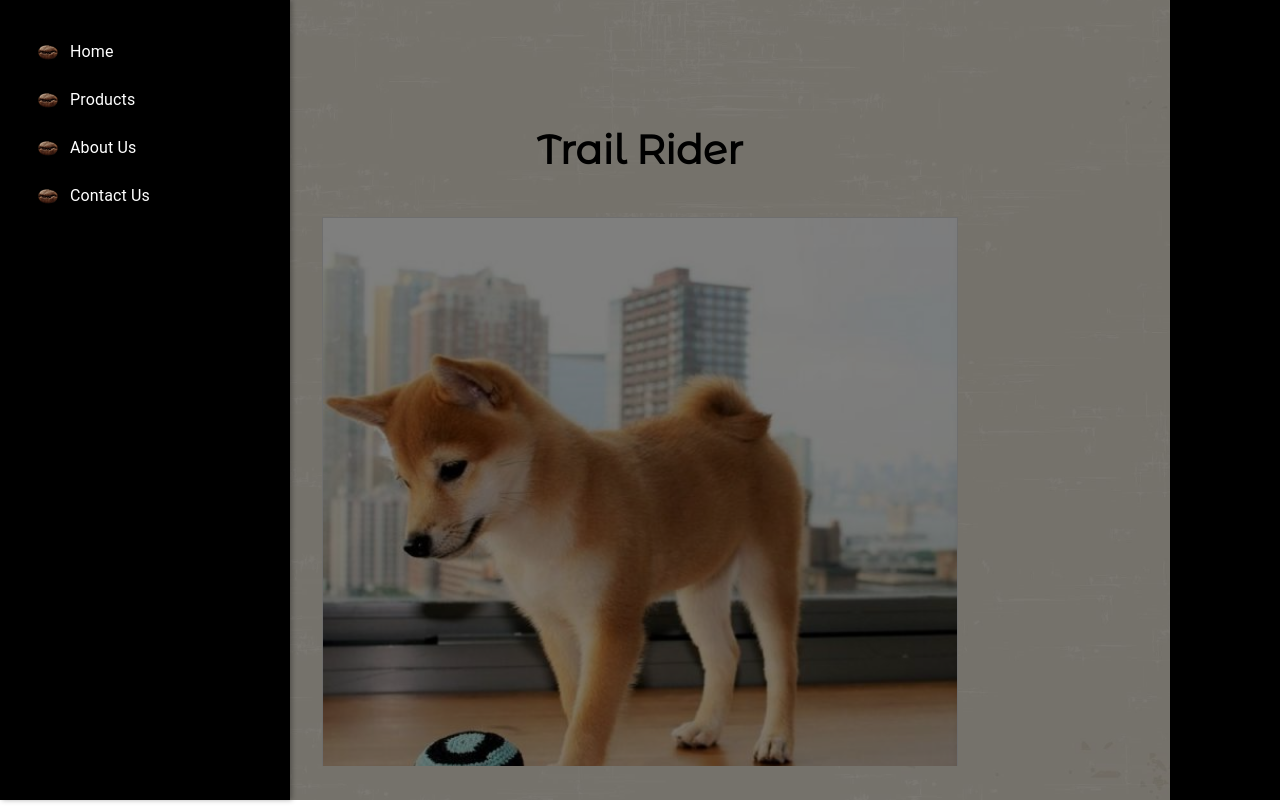
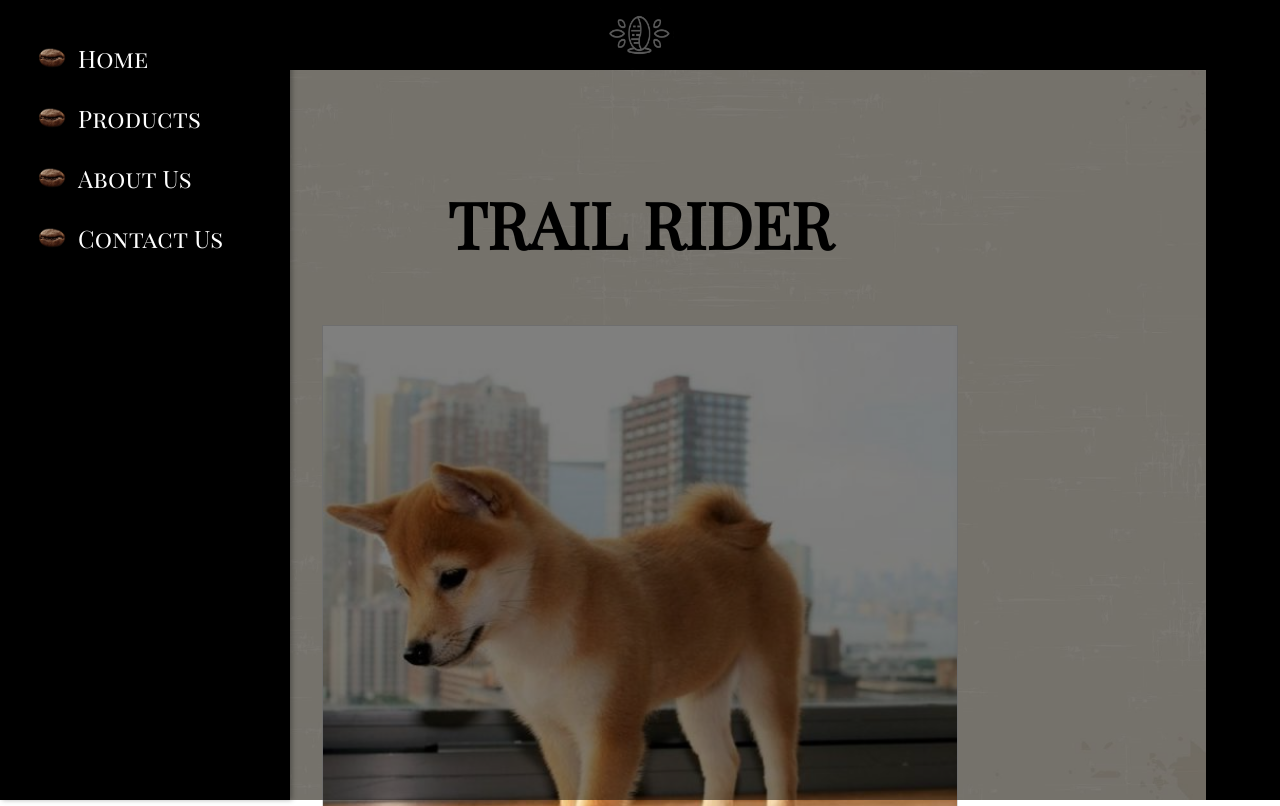
Before and after one commit to caelinp/rider-coffee-roaster, a React (Create React App) app: page /sample-product in a window 1280 px wide. Both pictures are taken after a click on the element 27 px from the left and 30 px from the top of the page. Built offline with nearby package versions, Linux system fonts and the light colour scheme.

Commit message:
made some UI improvements

```diff
--- a/public/index.html
+++ b/public/index.html
@@ -6,6 +6,7 @@
     <link rel="preconnect" href="https://fonts.googleapis.com">
     <link rel="preconnect" href="https://fonts.gstatic.com" crossorigin>
     <link href="https://fonts.googleapis.com/css2?family=Montserrat+Alternates&display=swap" rel="stylesheet">
+    <link href="https://fonts.googleapis.com/css2?family=Playfair+Display+SC:wght@400;400i&display=swap" rel="stylesheet"/>
     <meta name="viewport" content="width=device-width, initial-scale=1" />
     <meta name="theme-color" content="#000000" />
     <meta
--- a/src/AboutUsPage.css
+++ b/src/AboutUsPage.css
@@ -6,7 +6,6 @@ body, html {
 .about-us-page {
   height: 100vh;
   text-align: left;
-  padding: 0 15%;
   min-height: calc(100vh - 100px); /* Use min-height instead of max-height */
   background-image: url('./img/background-no-logo.png');
   overflow-y: auto;
@@ -16,33 +15,39 @@ body, html {
 }
 
 .about-us-page h1 {
+  font-size: 4rem;
+  margin-bottom: 20px;
+  margin-top: 50px;
+}
+
+.about-us-page h2{
   font-size: 2rem;
   margin-bottom: 20px;
+  margin-top: 50px;
 }
 
 .about-us-page p {
   margin-bottom: 20px;
+  font-size: 1.4rem;
   line-height: 1.6;
 }
 
-/* Hide scrollbar for the about-us-content */
 .about-us-content {
   overflow: hidden;
   text-align: left;
-  padding: 50px;
   max-height: calc(100vh - 100px); /* Adjust the value as needed */
   overflow-y: auto; /* Add vertical scroll if content exceeds max height */
+  scrollbar-width: none;
+  margin-left: 8vw;
+  margin-right: 8vw;
+  margin-top: 80px;
+  max-width: 80%;
 }
 
 /* Hide Webkit scrollbars (Chrome, Safari, newer versions of Opera) */
 .about-us-content::-webkit-scrollbar {
   width: 0.1rem;
   background-color: transparent;
-}
-
-/* Hide Firefox scrollbar */
-.about-us-content {
-  scrollbar-width: none;
 }
 
 .paragraph {
@@ -66,3 +71,25 @@ body, html {
   width: 100%; /* Add this rule to make the image scale */
   object-fit: contain; /* Maintain aspect ratio and fit within the container */
 }
+
+@media (max-width: 768px) {
+  .about-us-page h1 {
+    font-size: 2.5rem;
+    margin-bottom: 20px;
+  }
+  .about-us-page h2{
+    font-size: 2rem;
+    margin-bottom: 20px;
+    margin-top: 50px;
+  }
+  .about-us-page p {
+    margin-bottom: 20px;
+    font-size: 1rem;
+    line-height: 1.6;
+  }
+
+  .about-us-content {
+    margin-left: 15vw;
+    margin-right: 15vw;
+  }
+}
--- a/src/AllProductsPage.css
+++ b/src/AllProductsPage.css
@@ -1,6 +1,5 @@
 /* AllProductsPage.css */
 .all-products-page {
-    height: 100vh;
     text-align: left;
     padding: 0 15%;
     min-height: calc(100vh);
@@ -12,7 +11,14 @@
   }
 
   .all-products-content {
+    margin-top: 70px;
+    margin-left: 3vw;
+    margin-right: 3vw;
     min-height: 100vh; /* Adjust the max height as needed */
+  }
+
+  .all-products-header {
+    font-size: 4rem;
   }
 
   .search-container {
@@ -92,3 +98,9 @@
   .products-grid::-webkit-scrollbar-thumb {
     background-color: transparent;
   }
+
+  @media (max-width: 768px) {
+    .all-products-header {
+      font-size: 2rem;
+    }
+  }
--- a/src/AllProductsPage.tsx
+++ b/src/AllProductsPage.tsx
@@ -58,7 +58,7 @@ const AllProductsPage = () => {
                 <div className="product-card">
                   <img src={product.imageUrl} alt={product.name} className="product-image-gridview" />
                   <div className="product-details">
-                    <h2 className="product-name">{product.name}</h2>
+                    <h3 className="product-name">{product.name}</h3>
                     <p className="product-price">{product.price}</p>
                   </div>
                 </div>
--- a/src/App.css
+++ b/src/App.css
@@ -47,7 +47,7 @@ body {
   position: relative;
 }
 
-.black-bar {
+.black-bar-side {
   width: var(--black-bar-width);
   background-color: black;
   position: absolute;
@@ -56,14 +56,31 @@ body {
   z-index: 1;
 }
 
-.black-bar.left {
+.black-bar-top {
+  height: 70px;
+  background-color: black;
+  position: absolute;
+  top: 0;
+  left: 0;
+  right: 0;
+  z-index: 1;
+}
+
+.logo-small {
+  display: block; /* Ensure the image is treated as a block element */
+  max-height: 100%; /* Set the maximum height to 90% of the container */
+  max-width: 100%; /* Ensure the image doesn't exceed the container's width */
+  margin: 0 auto; /* Center the image horizontally using margin */
+}
+
+.black-bar-side.left {
   left: 0;
   display: flex;
   align-items: center;
   padding-left: 10px;
 }
 
-.black-bar.right {
+.black-bar-side.right {
   right: 0;
   display: flex;
   align-items: center;
@@ -125,6 +142,11 @@ body {
   padding: 0;
 }
 
+.MuiTypography-root {
+  font-size: 1.5rem !important;
+  font-family: 'PlayFair Display SC', serif !important;
+}
+
 .modal-item {
   color: white;
   padding: 10px;
@@ -135,8 +157,8 @@ body {
 .modal-item::before {
   content: "";
   display: inline-block;
-  width: var(--menu-button-size);
-  height: var(--menu-button-size);
+  width: 2rem;
+  height: 2rem;
   background-image: url('./img/bean.png'); /* Replace with your image source path */
   background-size: contain;
   background-repeat: no-repeat;
@@ -149,11 +171,11 @@ body {
 }
 
 :root {
-  --black-bar-width: 100px;
+  --black-bar-width: 5vw;
   --menu-button-size: 24px; /* Set the default size of the menu button */
 }
 
-@media (max-width: 868px) {
+@media (max-width: 768px) {
   :root {
     --black-bar-width: 10vw;
     --menu-button-size: 10px; /* Adjust the value as needed */
--- a/src/App.tsx
+++ b/src/App.tsx
@@ -10,7 +10,7 @@ import ContactUsPage from './ContactUsPage'; // Import the ContactUsPage compone
 import FeaturedProductsPage from './FeaturedProductsPage'; // Import the ContactUsPage component
 import AllProductsPage from './AllProductsPage'; // Import the AllProductsPage component
 import ProductInfoPage from './ProductInfoPage'; // Import the ProductInfoPage component
-
+import logo from "./img/icon-light-grey.png";
 const App: React.FC = () => {
   const [modalOpen, setModalOpen] = useState(false);
   const navigate = useNavigate();
@@ -42,22 +42,27 @@ const App: React.FC = () => {
         <div className="modal-content">
           <List className="modal-list">
             <ListItem className="modal-item" onClick={() => handleItemClick('/')}>
-              <ListItemText primary="Home" />
+              <ListItemText className="modal-item-text" primary="Home" />
             </ListItem>
             <ListItem className="modal-item" onClick={() => handleItemClick('/products')}>
-              <ListItemText primary="Products" />
+              <ListItemText className="modal-item-text" primary="Products" />
             </ListItem>
             <ListItem className="modal-item" onClick={() => handleItemClick('/about-us')}>
-              <ListItemText primary="About Us" />
+              <ListItemText className="modal-item-text" primary="About Us" />
             </ListItem>
             <ListItem className="modal-item" onClick={() => handleItemClick('/contact-us')}>
-              <ListItemText primary="Contact Us" />
+              <ListItemText className="modal-item-text" primary="Contact Us" />
             </ListItem>
           </List>
         </div>
       </Modal>
-      <div className="black-bar left"></div>
-      <div className="black-bar right"></div>
+      <div className="black-bar-top">
+        <Link to="/">
+          <img src={logo} alt="Rider Coffee Roaster Logo" className="logo-small" />
+        </Link>
+      </div>
+      <div className="black-bar-side left"></div>
+      <div className="black-bar-side right"></div>
       <Routes>
         <Route path="/" element={<LandingPage />} />
         <Route path="/rider-coffee-roaster" element={<LandingPage />} />
--- a/src/ContactUsPage.css
+++ b/src/ContactUsPage.css
@@ -5,13 +5,12 @@ body, html {
 }
 
 h1 {
-  font-size:5vh;
+  font-size:4rem;
 }
 
 .contact-us-page {
   height: 100vh;
   text-align: left;
-  padding: 0 15%;
   min-height: calc(100vh - 100px);
   background-image: url('./img/background-no-logo.png');
   overflow-y: auto;
@@ -21,9 +20,11 @@ h1 {
 }
 
 .contact-us-content {
+  margin-top: 80px;
+  margin-left: 8vw;
+  margin-right: 8vw;
   overflow: hidden;
   text-align: left;
-  padding: 50px;
   max-height: calc(100vh - 100px);
   overflow-y: auto;
 }
@@ -71,6 +72,7 @@ h1 {
   margin-top: 5rem;
   border-collapse: collapse;
   width: 100%;
+  max-width: calc(100vw - 200px);
 }
 
 .product-table th,
@@ -105,6 +107,7 @@ h1 {
   align-items: center; /* Align labels and inputs on the same line */
   margin-bottom: 20px;
   margin-top: 25px;
+  flex-direction: row;
 }
 
 .form-field label {
@@ -212,3 +215,29 @@ input[type="number"]::-webkit-outer-spin-button {
 input[type="number"] {
   -moz-appearance: textfield; /* Restore the appearance to a regular text field */
 }
+
+@media (max-width: 768px) {
+  .form-field {
+    flex-direction: column;
+  }
+  .contact-us-content {
+    margin-left: 15vw;
+    margin-right: 15vw;
+  }
+  h1 {
+    font-size: 2rem;
+  }
+
+  .sub-section h2 {
+    font-size: 1.5rem;
+  }
+
+  .sub-section p {
+    font-size: 1rem;
+  }
+
+  .form-field label {
+    font-size: 1.2rem;
+  }
+
+}
--- a/src/FeaturedProductsPage.css
+++ b/src/FeaturedProductsPage.css
@@ -19,7 +19,7 @@ body, html {
 
 .featured-products-container {
   width: 100%;
-  max-width: 1200px; /* Adjust the max width as needed */
+  max-width: 80%; /* Adjust the max width as needed */
   margin: 0 auto; /* Center-align the container horizontally */
   padding: 20px;
   display: flex;
@@ -31,7 +31,9 @@ body, html {
 }
 
 .product-card-featured {
-  min-width: 50%; /* Each product card takes up 50% of the container width */
+  width: 600px; /* Each product card takes up 50% of the container width */
+  max-width: 90%;
+  max-width: calc(100vw - 200px);
   background-color: black;
   color: white;
   margin: 20px 0; /* Add margin for spacing between cards */
@@ -43,8 +45,8 @@ body, html {
 }
 
 .product-image {
-  max-width: 500px;
-  min-width: 500px;
+  width: 500px;
+  max-width: 90%;
   object-fit: contain; /* Maintain aspect ratio and fit within the container */
 }
 
--- a/src/ProductInfoPage.css
+++ b/src/ProductInfoPage.css
@@ -18,9 +18,10 @@ body, html {
   position: relative;
 }
 
-.product-info-container {
-  max-width: 70%;
-  padding: 1rem 5rem;
+.product-info-content {
+  margin-top: 80px;
+  margin-left: 8vw;
+  margin-right: 8vw;
   display: flex;
   flex-direction: row;
   align-items: flex-start;
@@ -76,17 +77,17 @@ p {
 }
 
 /* Hide the scrollbar for Firefox */
-.product-info-container {
+.product-info-content {
   scrollbar-width: thin;
   scrollbar-color: transparent transparent;
 }
 
 /* Hide the scrollbar for Chrome, Edge, and Safari */
-.product-info-container::-webkit-scrollbar {
+.product-info-content::-webkit-scrollbar {
   width: 6px;
 }
 
-.product-info-container::-webkit-scrollbar-thumb {
+.product-info-content::-webkit-scrollbar-thumb {
   background-color: transparent;
 }
 
@@ -110,7 +111,7 @@ p {
 }
 
 @media (max-width: 1536px) {
-  .product-info-container {
+  .product-info-content {
     flex-direction: column; /* Change to column layout */
     align-items: center;
     padding: 1rem; /* Adjust padding as needed */
@@ -129,3 +130,10 @@ p {
     margin-top: 1rem;
   }
 }
+
+@media (max-width: 768px) {
+  .product-info-content {
+    margin-left: 15vw;
+    margin-right: 15vw;
+  }
+}
--- a/src/ProductInfoPage.tsx
+++ b/src/ProductInfoPage.tsx
@@ -54,7 +54,7 @@ const ProductInfoPage = () => {
 
   return (
     <div className="product-info-page">
-      <div className="product-info-container">
+      <div className="product-info-content">
         <div className="product-main-image-container">
           <div className="product-header">
             <h1>{product.name}</h1>
--- a/src/index.css
+++ b/src/index.css
@@ -1,8 +1,15 @@
 body {
   margin: 0;
-  font-family: 'Montserrat Alternates', sans-serif;
   -webkit-font-smoothing: antialiased;
   -moz-osx-font-smoothing: grayscale;
+}
+
+h1, h2 {
+  font-family: 'PlayFair Display SC', serif;
+  text-transform: uppercase;
+}
+p, h3, button, input {
+  font-family: 'Montserrat Alternates', sans-serif;
 }
 
 code {
```
Also changed, not shown: src/LandingPage.css (+44 -6 lines), src/img/icon-light-grey.png (added).
